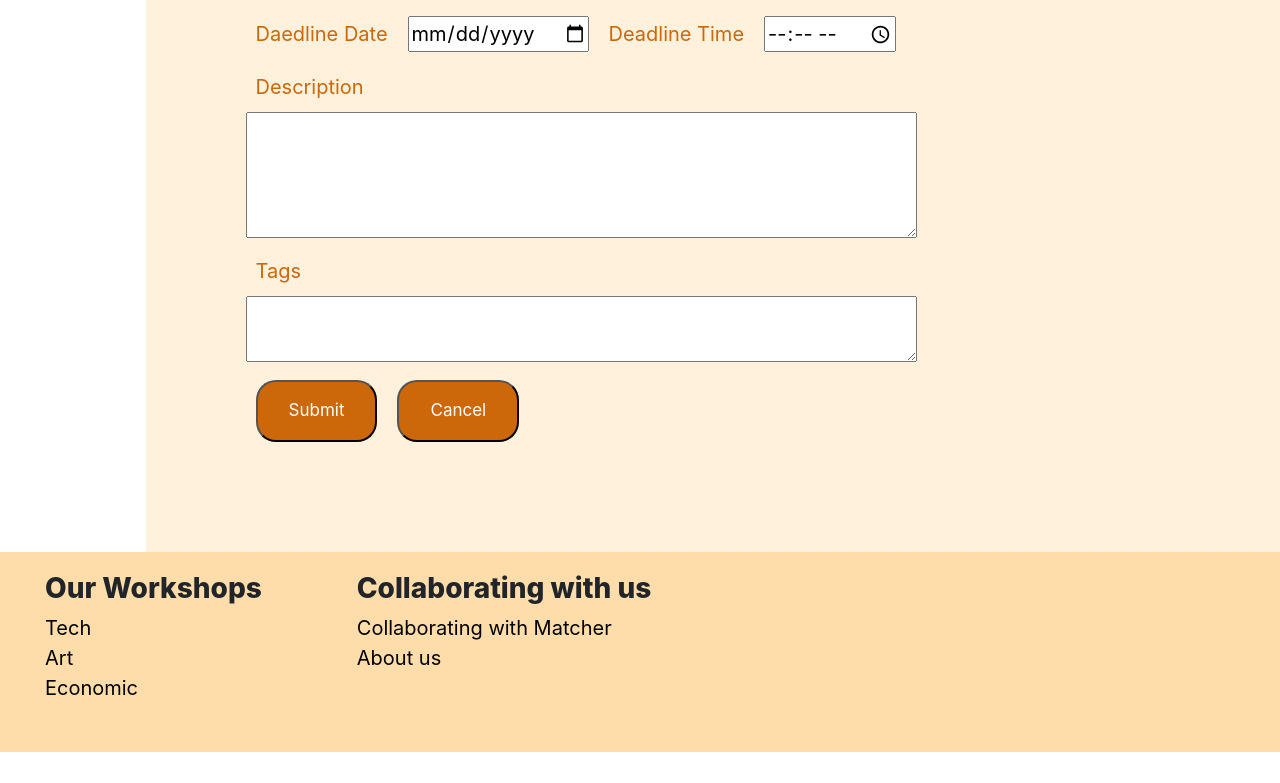
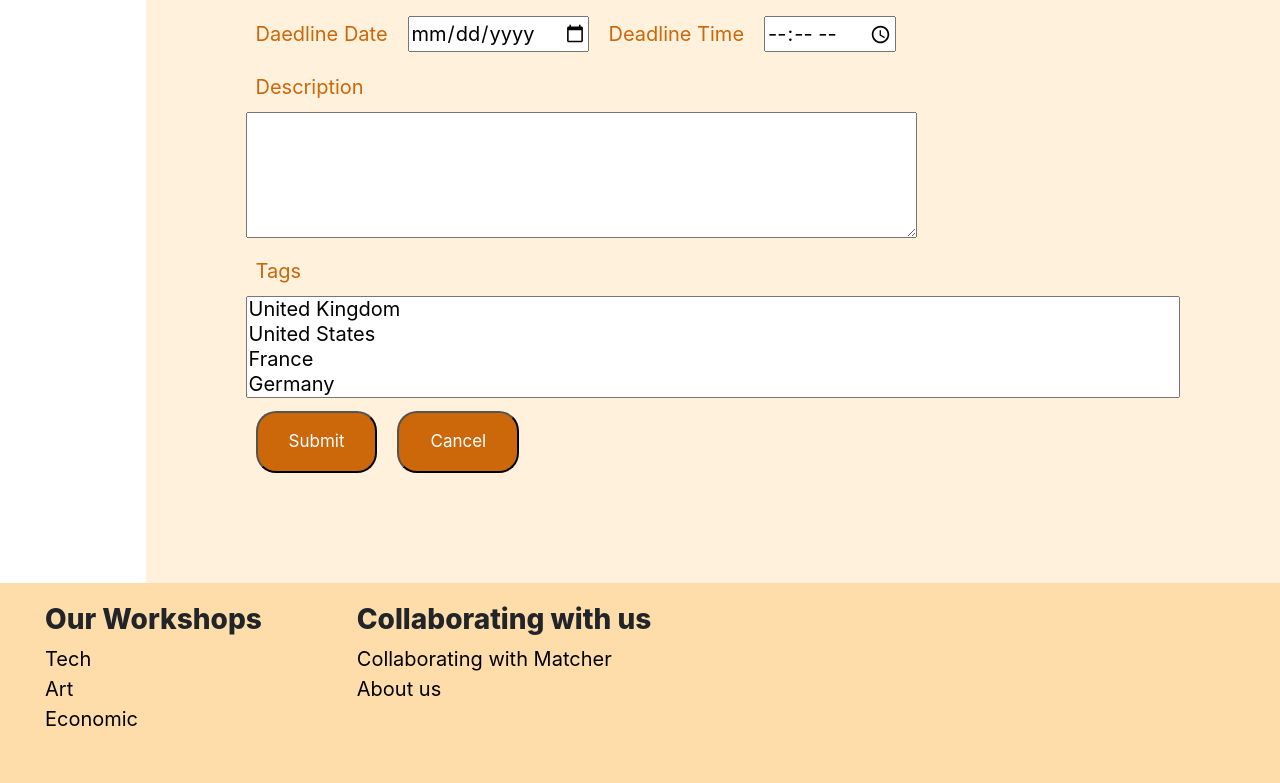
Before and after one commit to 2110423-2019-2/sec1_TerkyCompany-Frontend, a React (Create React App) app: page /workshopeditor in a window 1280 px wide. Shown: the part 725-1508 px from the top of the page. Before the commit the page ends 1477 px from the top, so only its background shows below. Built offline with nearby package versions, Linux system fonts and the light colour scheme.

Commit message:
Update WorkshopEditorPage.js
Try to make multiple drop down list

```diff
--- a/src/Components/Workshop_editor/WorkshopEditorPage.js
+++ b/src/Components/Workshop_editor/WorkshopEditorPage.js
@@ -104,9 +104,13 @@ class WorkshopEditorPage extends Component {
                             <textarea name="description" rows="4" cols="50"/>
                             <br />
                             <label>Tags</label>
-                            <br />
-                            <textarea name="tags" rows="2" cols="50"/>
-                            <br />
+                            <select multiple data-style="bg-white rounded-pill px-4 py-3 shadow-sm " class="selectpicker w-100">
+                                <option>United Kingdom</option>
+                                <option>United States</option>
+                                <option>France</option>
+                                <option>Germany</option>
+                                <option>Italy</option>
+                            </select>
                             </form>
                         </div>
                         <div id="button-body">
@@ -119,5 +123,4 @@ class WorkshopEditorPage extends Component {
         )
     }
 }
-
 export default WorkshopEditorPage;
```
